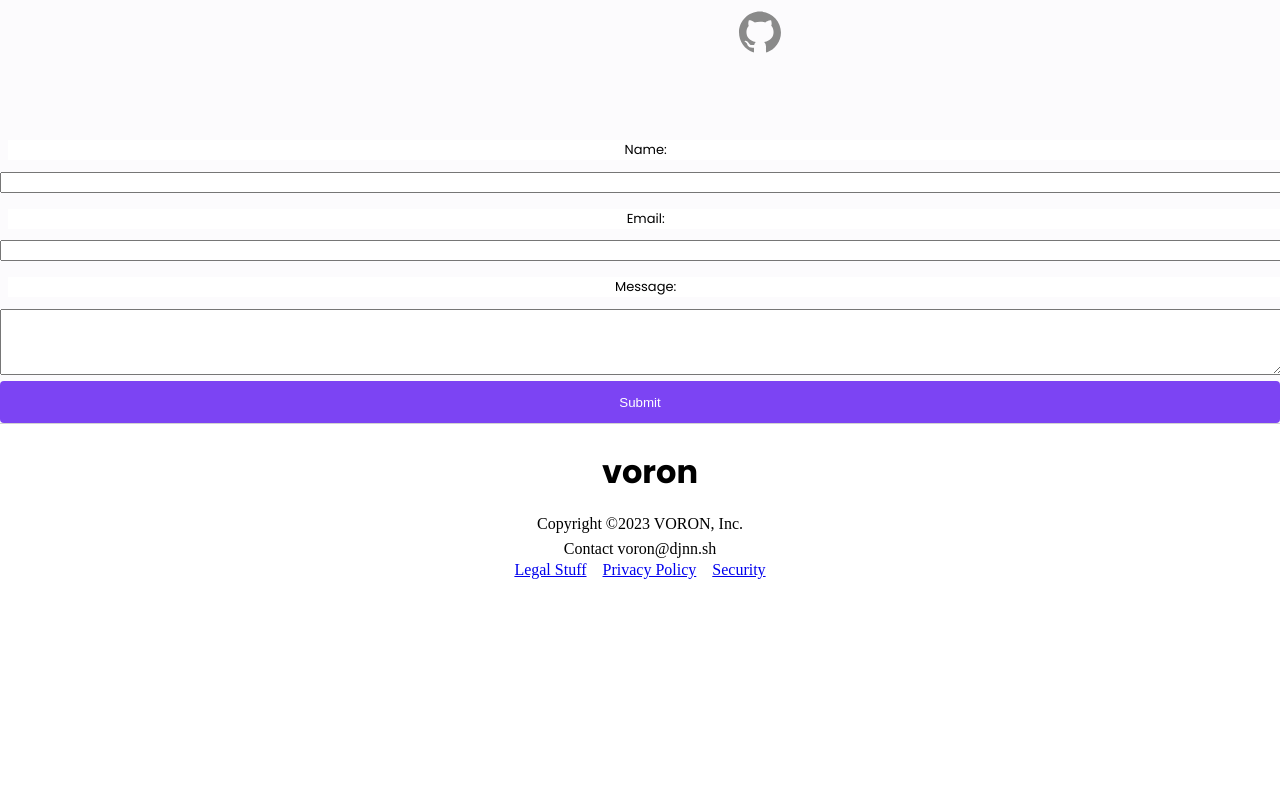
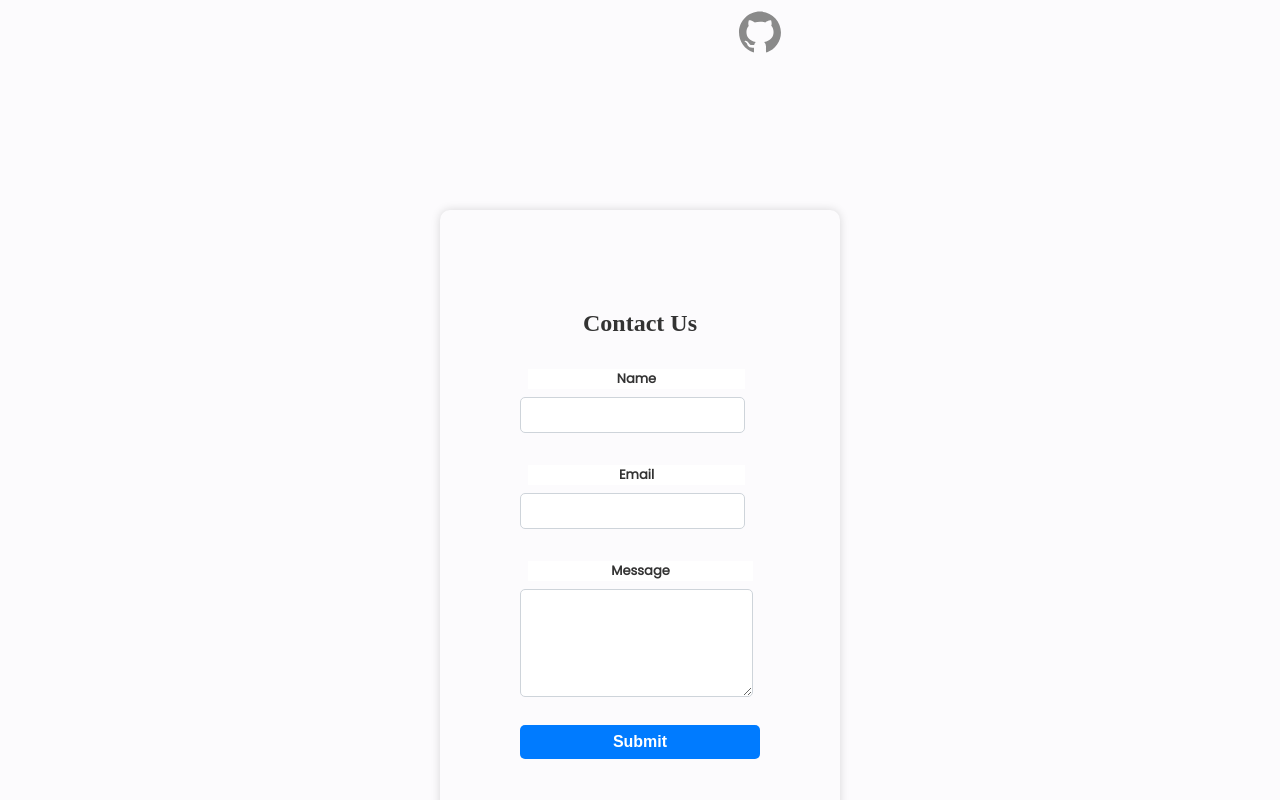
Before and after one commit to vrn-sh/erp, a React (Vite) app in the folder web/: page / in a window 1280 px wide. Shown: the part 3200-4000 px from the top of the page. Before the commit the page ends 3787 px from the top, so only its background shows below. Built offline with nearby package versions, Linux system fonts and the light colour scheme.

Commit message:
ADD ContactForm.tsx

```diff
--- a/web/package.json
+++ b/web/package.json
@@ -18,6 +18,7 @@
         "@emotion/styled": "^11.10.5",
         "@mui/material": "^5.10.17",
         "@types/react-vertical-timeline-component": "^3.3.3",
+        "@types/styled-components": "^5.1.26",
         "@vitejs/plugin-react": "^2.2.0",
         "axios": "^1.3.4",
         "react": "^18.2.0",
@@ -27,6 +28,7 @@
         "react-transition-group": "^4.4.5",
         "react-vertical-timeline-component": "^3.6.0",
         "recharts": "^2.1.16",
+        "styled-components": "^5.3.9",
         "vite": "^3.2.3"
     },
     "devDependencies": {
--- a/web/src/App.tsx
+++ b/web/src/App.tsx
@@ -7,7 +7,6 @@ import Login from './pages/Login/Login';
 import SignUp from './pages/SignUp/SignUp';
 import Dashboard from './pages/Dashboard/Dashboard';
 import NotFound from './pages/Error/Error';
-
 
 function App() {
     return (
--- /dev/null
+++ b/web/src/pages/Home/Form/ContactForm.tsx
@@ -0,0 +1,149 @@
+/* eslint-disable @typescript-eslint/no-unused-expressions */
+
+import React, { useState } from "react";
+import styled from "styled-components";
+
+const Container = styled.div`
+  display: flex;
+  justify-content: center;
+  align-items: center;
+  height: 100vh;
+`;
+
+const FormWrapper = styled.div`
+  width: 400px;
+  padding: 5rem;
+  box-shadow: 0 0 10px rgba(0, 0, 0, 0.15);
+  border-radius: 10px;
+`;
+
+const Title = styled.h2`
+  text-align: center;
+  margin-bottom: 1rem;
+  color: #333333;
+`;
+
+const InputGroup = styled.div`
+  margin-bottom: 1rem;
+`;
+
+const Label = styled.label`
+  display: block;
+  font-weight: 600;
+  margin-bottom: 0.5rem;
+  color: #333333;
+`;
+
+const Input = styled.input`
+  width: 100%;
+  padding: 0.5rem;
+  font-size: 1rem;
+  border: 1px solid #ced4da;
+  border-radius: 5px;
+  &:focus {
+    outline: none;
+    border-color: #495057;
+  }
+`;
+
+const TextArea = styled.textarea`
+  width: 100%;
+  padding: 0.5rem;
+  font-size: 1rem;
+  border: 1px solid #ced4da;
+  border-radius: 5px;
+  resize: vertical;
+  &:focus {
+    outline: none;
+    border-color: #495057;
+  }
+`;
+
+const Button = styled.button`
+  width: 100%;
+  padding: 0.5rem;
+  font-size: 1rem;
+  font-weight: 600;
+  color: #ffffff;
+  background-color: #007bff;
+  border: none;
+  border-radius: 5px;
+  cursor: pointer;
+  &:hover {
+    background-color: #0056b3;
+  }
+`;
+
+interface FormData {
+  name: string;
+  email: string;
+  message: string;
+}
+
+const ContactForm: React.FC = () => {
+  const [formData, setFormData] = useState<FormData>({
+    name: "",
+    email: "",
+    message: "",
+  });
+
+  const handleChange = (
+    e: React.ChangeEvent<HTMLInputElement | HTMLTextAreaElement>
+  ) => {
+    setFormData({ ...formData, [e.target.name]: e.target.value });
+  };
+
+  const handleSubmit = (e: React.FormEvent<HTMLFormElement>) => {
+    e.preventDefault();
+    console.log(formData);
+    // Handle form submission here
+  };
+
+  return (
+    <Container>
+      <FormWrapper>
+        <Title>Contact Us</Title>
+        <form onSubmit={handleSubmit}>
+          <InputGroup>
+            <Label htmlFor="name">Name</Label>
+            <Input
+              type="text"
+              id="name"
+              name="name"
+              value={formData.name}
+              onChange={handleChange}
+              required
+            />
+          </InputGroup>
+          <InputGroup>
+            <Label htmlFor="email">Email</Label>
+            <Input
+              type="email"
+              id="email"
+              name="email"
+              value={formData.email}
+              onChange={handleChange}
+              required
+            />
+          </InputGroup>
+          <InputGroup>
+            <Label htmlFor="message">Message</Label>
+            <TextArea
+                id="message"
+                name="message"
+                rows={5}
+                value={formData.message}
+                onChange={handleChange}
+                required
+            />
+            </InputGroup>
+
+          <Button type="submit">Submit</Button>
+        </form>
+      </FormWrapper>
+    </Container>
+  );
+};
+
+export default ContactForm;
+``
--- a/web/src/pages/Home/Form/Form.tsx
+++ b/web/src/pages/Home/Form/Form.tsx
@@ -10,28 +10,49 @@ export default function Form() {
         event.preventDefault();
 
         // Perform desired actions with the form data
-    console.log("Name:", name);
-    console.log("Email:", email);
-    console.log("Message:", message);
+        console.log('Name:', name);
+        console.log('Email:', email);
+        console.log('Message:', message);
 
         // Clear form fields
         setName('');
         setEmail('');
         setMessage('');
 
-    alert("Form submitted!");
+        alert('Form submitted!');
     };
 
     return (
         <form id="contact-form" onSubmit={handleSubmit}>
             <label htmlFor="name">Name:</label>
-      <input type="text" id="name" name="name" value={name} onChange={(e) => setName(e.target.value)} required />
+            <input
+                type="text"
+                id="name"
+                name="name"
+                value={name}
+                onChange={(e) => setName(e.target.value)}
+                required
+            />
 
             <label htmlFor="email">Email:</label>
-      <input type="email" id="email" name="email" value={email} onChange={(e) => setEmail(e.target.value)} required />
+            <input
+                type="email"
+                id="email"
+                name="email"
+                value={email}
+                onChange={(e) => setEmail(e.target.value)}
+                required
+            />
 
             <label htmlFor="message">Message:</label>
-      <textarea id="message" name="message" rows={4} value={message} onChange={(e) => setMessage(e.target.value)} required></textarea>
+            <textarea
+                id="message"
+                name="message"
+                rows={4}
+                value={message}
+                onChange={(e) => setMessage(e.target.value)}
+                required
+            />
 
             <button type="submit">Submit</button>
         </form>
--- a/web/src/pages/Home/Home.tsx
+++ b/web/src/pages/Home/Home.tsx
@@ -4,7 +4,7 @@ import Footer from '../../component/Footer/Footer';
 import './Home.scss';
 import About from './About/About';
 import Team from './Team/Team';
-import Form from './Form/Form';
+import Form from './Form/ContactForm';
 import Timeline from './Timeline/Timeline';
 
 export default function Home() {
```
Also changed, not shown: web/src/pages/Error/Error.tsx (+10 -4 lines), 1 other file (tests, documents, lock files or other folders). Lines whose indentation alone changed are shown as unchanged.
